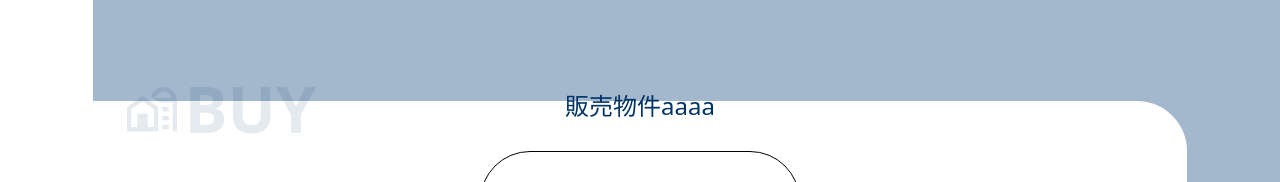
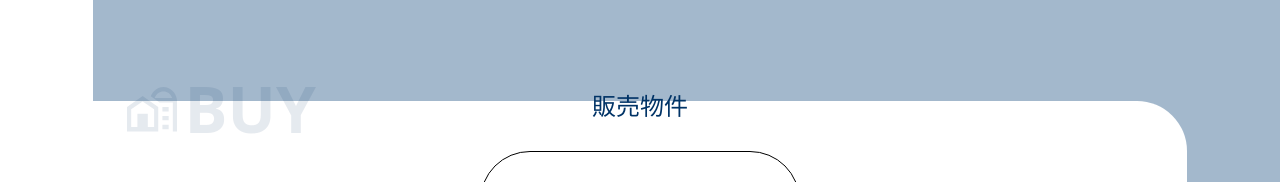
Before and after one commit to meowkotaro/hiiragi_real_estate, a plain HTML site: page index.html in a window 1280 px wide. Shown: the part 1817-1999 px from the top of the page. Drawn offline with nearby package versions, Linux system fonts and the light colour scheme.

Commit message:
別のブランチから

```diff
--- a/index.html
+++ b/index.html
@@ -300,7 +300,7 @@
                     <p class="bg-font col-9">BUY</p>
                   </div>
                   <div class="buy-header_text">
-                    <h2>販売物件aaaa</h2>
+                    <h2>販売物件</h2>
                   </div>
                 </div>
                 <a class="buy-area col-12 col-md-6">
```
